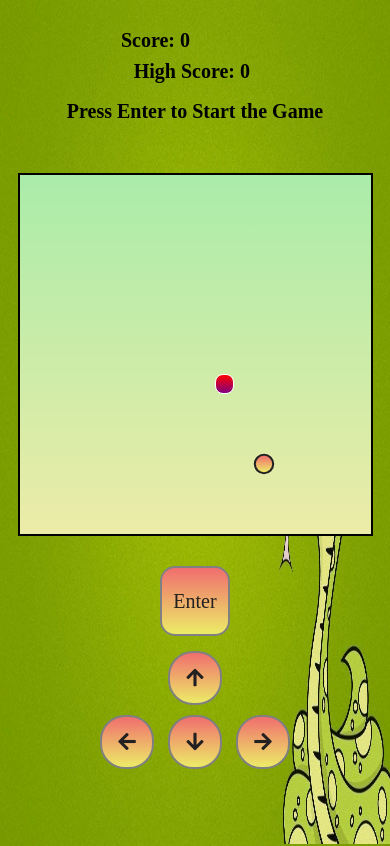
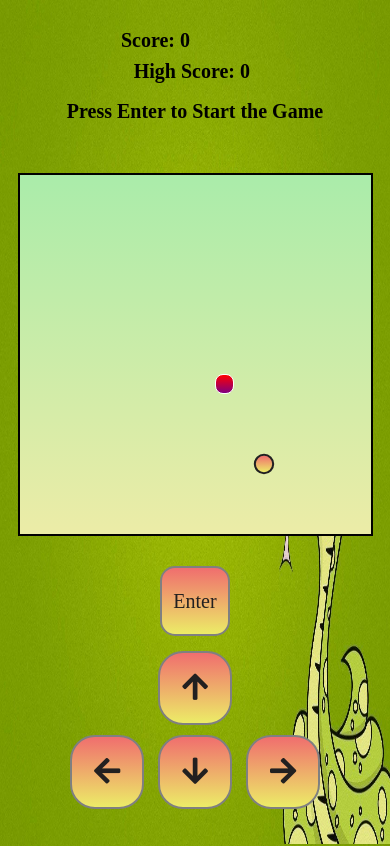
Before and after one commit to ThapaVinay/Vanilla_Snake_Game, a plain HTML site: page index.html in a window 390 px wide. Shown: the top 846 px of the page. Drawn offline with Linux system fonts and the light colour scheme; a web font is replaced by a local one.

Commit message:
final changes

```diff
--- a/css/style.css
+++ b/css/style.css
@@ -144,10 +144,10 @@
     }
 
     .arrow {
-        width: 50px;
-        height: 50px;
-        line-height: 50px;
-        font-size: 20px;
+        width: 70px;
+        height: 70px;
+        line-height: 70px;
+        font-size: 30px;
     }
 
     #enter {
```
